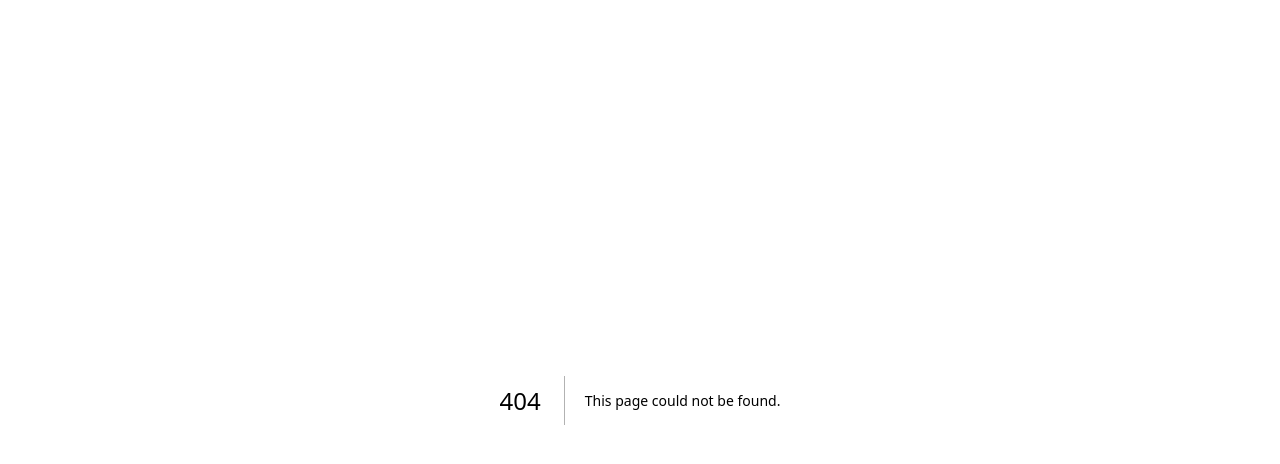
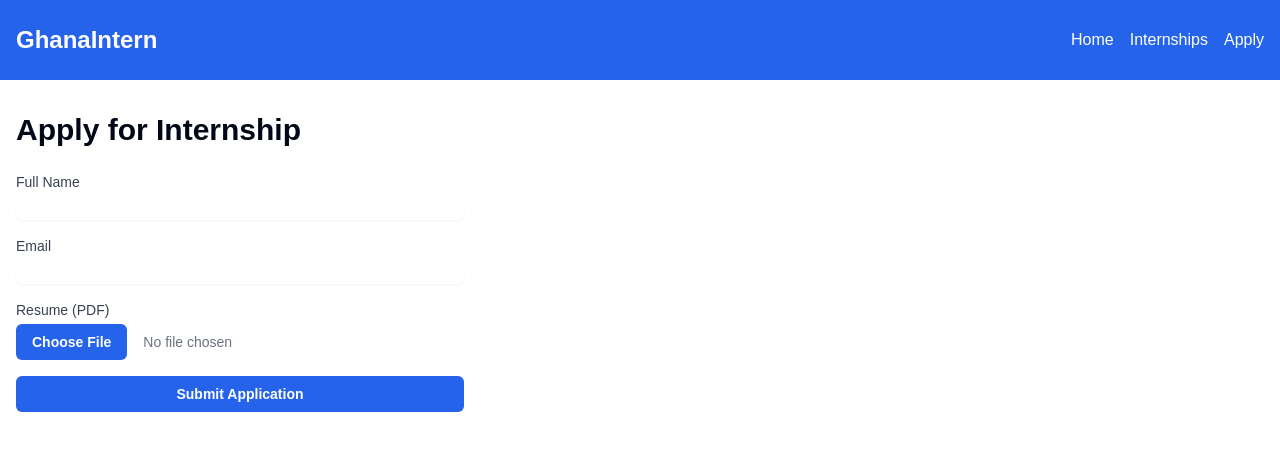
Before and after one commit to harryyking/InternWithUs, a Next.js app: page /apply in a window 1280 px wide. Before the commit this address had no page. Shown: the top 464 px of the page. Built offline with nearby package versions, Linux system fonts and the light colour scheme.

Commit message:
add apply

```diff
--- /dev/null
+++ b/app/apply/page.tsx
@@ -0,0 +1,57 @@
+import Header from "@/components/Header"
+
+export default function Apply() {
+  return (
+    <div className="min-h-screen flex flex-col">
+      <Header />
+      <main className="flex-grow container mx-auto px-4 py-8">
+        <h1 className="text-3xl font-bold mb-6">Apply for Internship</h1>
+        <form className="max-w-md space-y-4">
+          <div>
+            <label htmlFor="name" className="block text-sm font-medium text-gray-700">
+              Full Name
+            </label>
+            <input
+              type="text"
+              id="name"
+              name="name"
+              required
+              className="mt-1 block w-full rounded-md border-gray-300 shadow-sm focus:border-blue-600 focus:ring focus:ring-blue-600 focus:ring-opacity-50"
+            />
+          </div>
+          <div>
+            <label htmlFor="email" className="block text-sm font-medium text-gray-700">
+              Email
+            </label>
+            <input
+              type="email"
+              id="email"
+              name="email"
+              required
+              className="mt-1 block w-full rounded-md border-gray-300 shadow-sm focus:border-blue-600 focus:ring focus:ring-blue-600 focus:ring-opacity-50"
+            />
+          </div>
+          <div>
+            <label htmlFor="resume" className="block text-sm font-medium text-gray-700">
+              Resume (PDF)
+            </label>
+            <input
+              type="file"
+              id="resume"
+              name="resume"
+              accept=".pdf"
+              required
+              className="mt-1 block w-full text-sm text-gray-500 file:mr-4 file:py-2 file:px-4 file:rounded-md file:border-0 file:text-sm file:font-semibold file:bg-blue-600 file:text-white hover:file:bg-blue-700"
+            />
+          </div>
+          <button
+            type="submit"
+            className="w-full bg-blue-600 text-white px-4 py-2 rounded-md text-sm font-semibold hover:bg-blue-700 transition-colors"
+          >
+            Submit Application
+          </button>
+        </form>
+      </main>
+    </div>
+  )
+}
```
Also changed, not shown: app/internships/page.tsx (renamed from app/internship/page.tsx).
